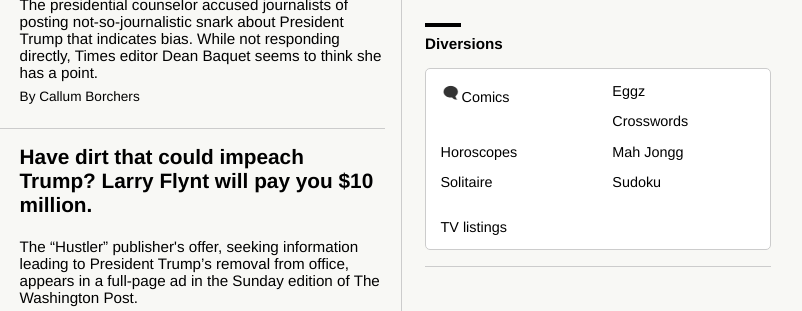
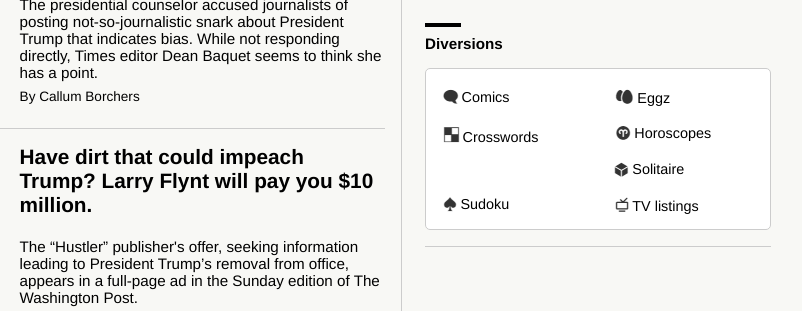
Before and after one commit to tpham20908/WashingtonPost, a plain HTML site: page index.html in a window 1280 px wide. Shown: the part 2381-2692 px from the top of the page, 428-1230 px from the left. Drawn offline with Linux system fonts and the light colour scheme.

Commit message:
complete .diversions with 5th position blank

```diff
--- a/index.html
+++ b/index.html
@@ -737,7 +737,7 @@
           <p>Eggz</p>
           <p>Crosswords</p>
           <p>Horoscopes</p>
-          <p>Mah Jongg</p>
+          <!-- <p>Mah Jongg</p> -->
           <p>Solitaire</p>
           <p>Sudoku</p>
           <p>TV listings</p>
--- a/styles/index.css
+++ b/styles/index.css
@@ -618,7 +618,53 @@ aside .most-read {
 
 .diversions div:last-child p:first-child::before {
   content: url("../images/comic.png");
+  position: relative;
+  top: 4px;
 }
+
+.diversions div:last-child p:nth-child(2)::before {
+  content: url("../images/eggs.png");
+  position: relative;
+  top: 4px;
+}
+
+.diversions div:last-child p:nth-child(3)::before {
+  content: url("../images/crossword.png");
+  position: relative;
+  top: 4px;
+}
+
+.diversions div:last-child p:nth-child(4)::before {
+  content: url("../images/horoscopes.png");
+  position: relative;
+  top: 4px;
+}
+
+.diversions div:last-child p:nth-child(5)::before {
+  content: url("../images/mahjongg.png");
+  position: relative;
+  top: 4px;
+}
+
+.diversions div:last-child p:nth-child(6)::before {
+  content: url("../images/solitaire.png");
+  position: relative;
+  top: 4px;
+}
+
+.diversions div:last-child p:nth-child(7)::before {
+  content: url("../images/sudoku.png");
+  position: relative;
+  top: 4px;
+}
+
+.diversions div:last-child p:last-child::before {
+  content: url("../images/tv.png");
+  position: relative;
+  top: 4px;
+}
+
+
 
 
 /* TP ends */
```
Also changed, not shown: images/crossword.PNG (added), images/eggs.PNG (added), images/horoscopes.PNG (added), images/mahjongg.PNG (added), images/solitaire.PNG (added), images/sudoku.PNG (added), images/tv.PNG (added), 1 other file.
